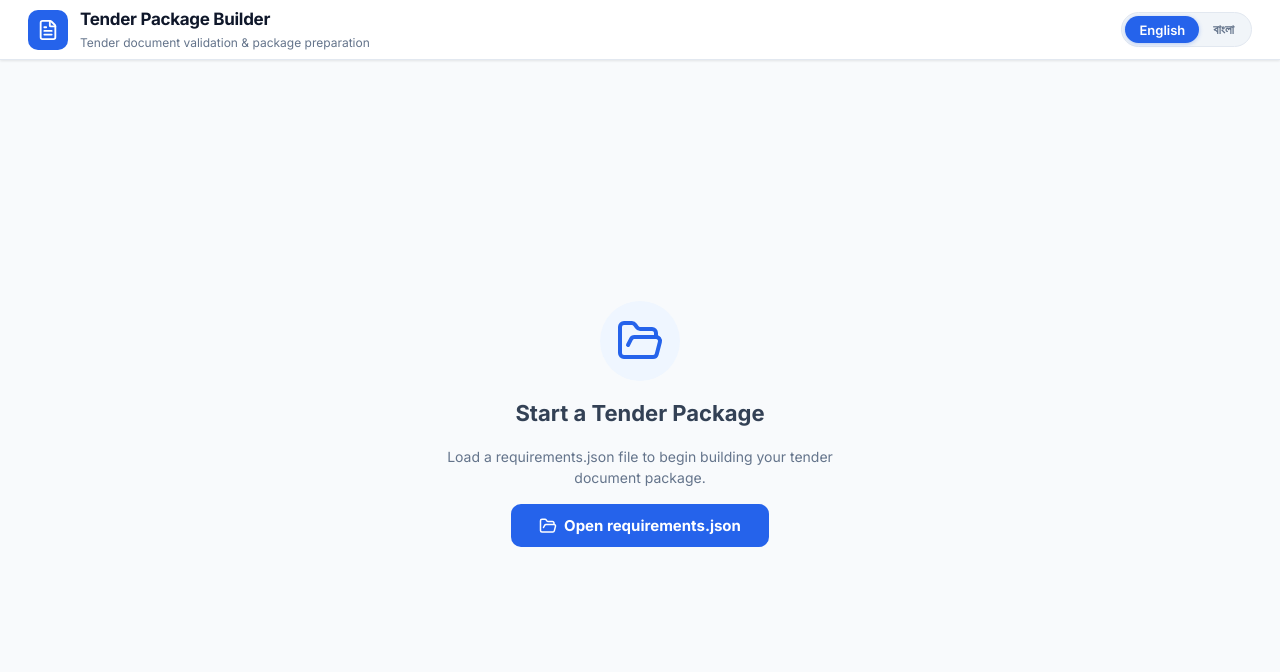
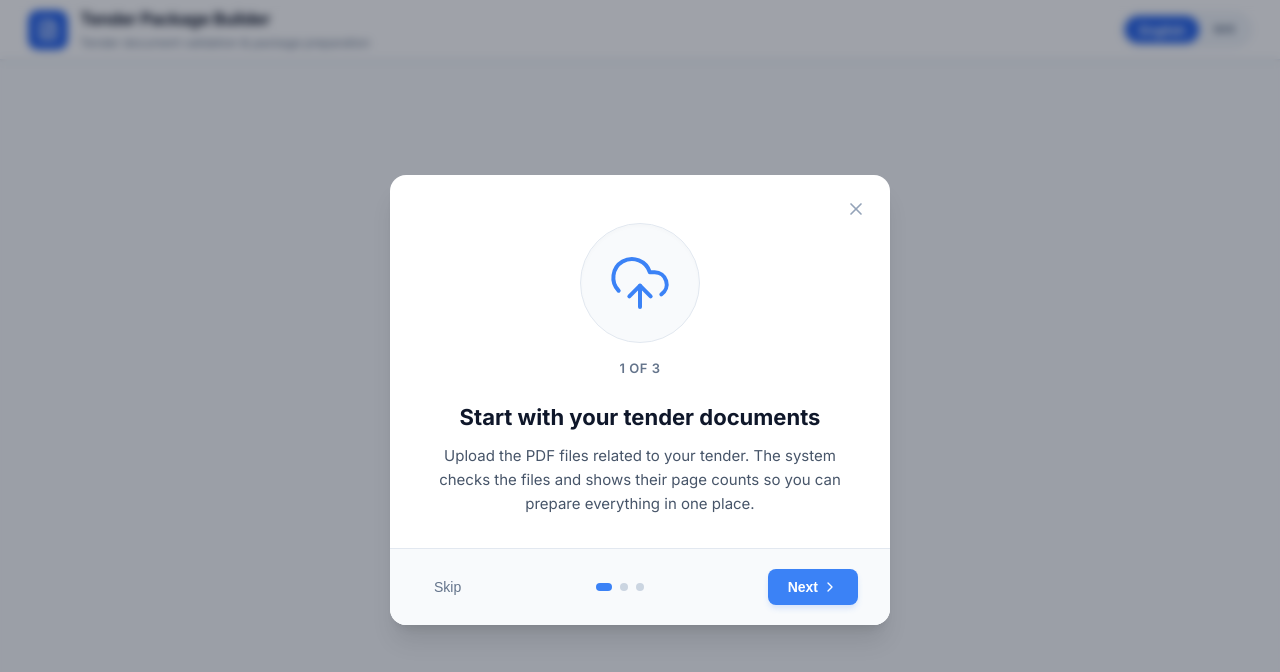
Before and after one commit to Joy185c/Devfest-261-16-010, a React (Vite) app: page / in a window 1280 px wide. Shown: the top 672 px of the page. Built offline with nearby package versions, Linux system fonts and the light colour scheme.

Commit message:
feat: implement premium 3-step bilingual onboarding flow

```diff
--- a/src/App.jsx
+++ b/src/App.jsx
@@ -5,6 +5,7 @@ import {
   hashFileBytes, findDuplicateFileIds, formatBytes, getPdfPageCount
 } from './utils/tenderUtils';
 import { generateTenderPackage } from './utils/pdfGenerator';
+import OnboardingModal from './components/OnboardingModal';
 import {
   FileText, Upload, X, CheckCircle2, AlertCircle, AlertTriangle,
   Clock, Copy, Info, Download, RefreshCw, Search,
@@ -20,6 +21,16 @@ const MAX_TOTAL_MB = 50;
 export default function App() {
   const [lang, setLang] = useState('en');
   const t = translations[lang];
+
+  // ─── Onboarding State ───────────────────────────────────────────────────
+  const [showOnboarding, setShowOnboarding] = useState(() => {
+    return localStorage.getItem('tenderPackageBuilder_onboarding_completed') !== 'true';
+  });
+
+  const handleCloseOnboarding = () => {
+    localStorage.setItem('tenderPackageBuilder_onboarding_completed', 'true');
+    setShowOnboarding(false);
+  };
 
   // ─── State ───────────────────────────────────────────────────────────────
   const [tenderData, setTenderData] = useState(null);      // { tender, requirements }
@@ -263,6 +274,8 @@ export default function App() {
   // ─── Render ───────────────────────────────────────────────────────────────
   return (
     <div className="tpb-root">
+      {showOnboarding && <OnboardingModal t={t} onClose={handleCloseOnboarding} />}
+
       {/* ── HEADER ── */}
       <header className="tpb-header">
         <div className="header-brand">
--- /dev/null
+++ b/src/components/OnboardingModal.css
@@ -0,0 +1,186 @@
+.onboarding-backdrop {
+  position: fixed;
+  inset: 0;
+  background: rgba(15, 23, 42, 0.4);
+  backdrop-filter: blur(4px);
+  display: flex;
+  align-items: center;
+  justify-content: center;
+  z-index: 9999;
+  padding: 24px;
+  animation: fadeIn 0.3s ease-out;
+}
+
+@keyframes fadeIn {
+  from { opacity: 0; }
+  to { opacity: 1; }
+}
+
+.onboarding-card {
+  background: #ffffff;
+  border-radius: 16px;
+  width: 100%;
+  max-width: 500px;
+  box-shadow: 0 20px 25px -5px rgba(0, 0, 0, 0.1), 0 8px 10px -6px rgba(0, 0, 0, 0.1);
+  position: relative;
+  overflow: hidden;
+  animation: slideUp 0.4s cubic-bezier(0.16, 1, 0.3, 1);
+  display: flex;
+  flex-direction: column;
+}
+
+@keyframes slideUp {
+  from { opacity: 0; transform: translateY(20px) scale(0.98); }
+  to { opacity: 1; transform: translateY(0) scale(1); }
+}
+
+.onboarding-close {
+  position: absolute;
+  top: 16px;
+  right: 16px;
+  background: transparent;
+  border: none;
+  color: #94a3b8;
+  cursor: pointer;
+  padding: 8px;
+  border-radius: 50%;
+  display: flex;
+  align-items: center;
+  justify-content: center;
+  transition: all 0.2s;
+  z-index: 10;
+}
+
+.onboarding-close:hover {
+  background: #f1f5f9;
+  color: #334155;
+}
+
+.onboarding-content-layout {
+  padding: 48px 32px 32px;
+  display: flex;
+  flex-direction: column;
+  align-items: center;
+  text-align: center;
+}
+
+.onboarding-visual {
+  margin-bottom: 24px;
+  display: flex;
+  flex-direction: column;
+  align-items: center;
+}
+
+.onboarding-icon-wrapper {
+  width: 120px;
+  height: 120px;
+  background: #f8fafc;
+  border-radius: 50%;
+  display: flex;
+  align-items: center;
+  justify-content: center;
+  margin-bottom: 16px;
+  box-shadow: inset 0 2px 4px rgba(0,0,0,0.02);
+  border: 1px solid #e2e8f0;
+}
+
+.onboarding-indicator-small {
+  font-size: 13px;
+  font-weight: 600;
+  color: #64748b;
+  text-transform: uppercase;
+  letter-spacing: 0.5px;
+}
+
+.onboarding-text h2 {
+  font-size: 22px;
+  font-weight: 700;
+  color: #0f172a;
+  margin: 0 0 12px 0;
+  line-height: 1.3;
+}
+
+.onboarding-text p {
+  font-size: 15px;
+  color: #475569;
+  margin: 0;
+  line-height: 1.6;
+}
+
+.onboarding-footer {
+  padding: 20px 32px;
+  background: #f8fafc;
+  border-top: 1px solid #e2e8f0;
+  display: flex;
+  align-items: center;
+  justify-content: space-between;
+}
+
+.onboarding-btn-skip {
+  background: transparent;
+  border: none;
+  color: #64748b;
+  font-size: 14px;
+  font-weight: 500;
+  cursor: pointer;
+  padding: 8px 12px;
+  border-radius: 6px;
+  transition: all 0.2s;
+}
+
+.onboarding-btn-skip:hover {
+  color: #334155;
+  background: #f1f5f9;
+}
+
+.onboarding-dots {
+  display: flex;
+  gap: 8px;
+}
+
+.onboarding-dot {
+  width: 8px;
+  height: 8px;
+  border-radius: 50%;
+  background: #cbd5e1;
+  transition: all 0.3s;
+}
+
+.onboarding-dot.active {
+  background: #3b82f6;
+  width: 16px;
+  border-radius: 4px;
+}
+
+.onboarding-btn-next {
+  background: #3b82f6;
+  color: white;
+  border: none;
+  padding: 10px 20px;
+  border-radius: 8px;
+  font-size: 14px;
+  font-weight: 600;
+  cursor: pointer;
+  display: flex;
+  align-items: center;
+  transition: all 0.2s;
+  box-shadow: 0 4px 6px -1px rgba(59, 130, 246, 0.2);
+}
+
+.onboarding-btn-next:hover {
+  background: #2563eb;
+  transform: translateY(-1px);
+  box-shadow: 0 6px 8px -1px rgba(59, 130, 246, 0.3);
+}
+
+@media (max-width: 600px) {
+  .onboarding-card {
+    max-width: 100%;
+  }
+  .onboarding-content-layout {
+    padding: 32px 20px 24px;
+  }
+  .onboarding-footer {
+    padding: 16px 20px;
+  }
+}
--- /dev/null
+++ b/src/components/OnboardingModal.jsx
@@ -0,0 +1,101 @@
+import React, { useState, useEffect } from 'react';
+import { UploadCloud, CheckCircle, FileText, X, ChevronRight, Download } from 'lucide-react';
+import './OnboardingModal.css';
+
+export default function OnboardingModal({ t, onClose }) {
+  const [step, setStep] = useState(0);
+
+  // Accessible keyboard navigation
+  useEffect(() => {
+    const handleKeyDown = (e) => {
+      if (e.key === 'Escape') {
+        onClose();
+      }
+    };
+    window.addEventListener('keydown', handleKeyDown);
+    return () => window.removeEventListener('keydown', handleKeyDown);
+  }, [onClose]);
+
+  const steps = [
+    {
+      icon: <UploadCloud size={64} color="#3b82f6" strokeWidth={1.5} />,
+      title: t.onboardStep1Title,
+      desc: t.onboardStep1Desc
+    },
+    {
+      icon: <CheckCircle size={64} color="#10b981" strokeWidth={1.5} />,
+      title: t.onboardStep2Title,
+      desc: t.onboardStep2Desc
+    },
+    {
+      icon: <FileText size={64} color="#8b5cf6" strokeWidth={1.5} />,
+      title: t.onboardStep3Title,
+      desc: t.onboardStep3Desc
+    }
+  ];
+
+  const handleNext = () => {
+    if (step < steps.length - 1) {
+      setStep(step + 1);
+    } else {
+      onClose();
+    }
+  };
+
+  return (
+    <div className="onboarding-backdrop" role="dialog" aria-modal="true" aria-labelledby="onboarding-title">
+      <div className="onboarding-card">
+        <button
+          className="onboarding-close"
+          onClick={onClose}
+          aria-label="Close onboarding"
+        >
+          <X size={20} />
+        </button>
+
+        <div className="onboarding-content-layout">
+          <div className="onboarding-visual">
+            <div className="onboarding-icon-wrapper">
+              {steps[step].icon}
+            </div>
+            <div className="onboarding-indicator-small">
+              {step + 1} of 3
+            </div>
+          </div>
+
+          <div className="onboarding-text">
+            <h2 id="onboarding-title">{steps[step].title}</h2>
+            <p>{steps[step].desc}</p>
+          </div>
+        </div>
+
+        <div className="onboarding-footer">
+          <button className="onboarding-btn-skip" onClick={onClose}>
+            {t.onboardSkip}
+          </button>
+
+          <div className="onboarding-dots">
+            {steps.map((_, idx) => (
+              <span
+                key={idx}
+                className={`onboarding-dot ${idx === step ? 'active' : ''}`}
+              />
+            ))}
+          </div>
+
+          <button className="onboarding-btn-next" onClick={handleNext}>
+            {step === steps.length - 1 ? (
+              <>
+                {t.onboardStart} <CheckCircle size={16} style={{ marginLeft: 6 }} />
+              </>
+            ) : (
+              <>
+                {t.onboardNext} <ChevronRight size={16} style={{ marginLeft: 4 }} />
+              </>
+            )}
+          </button>
+        </div>
+      </div>
+    </div>
+  );
+}
--- a/src/data/translations.js
+++ b/src/data/translations.js
@@ -113,6 +113,17 @@ export const translations = {
     // Loading states
     loadingPdf: 'Processing PDF...',
     generatingPackage: 'Generating package...',
+
+    // Onboarding
+    onboardNext: 'Next',
+    onboardSkip: 'Skip',
+    onboardStart: 'Get Started',
+    onboardStep1Title: 'Start with your tender documents',
+    onboardStep1Desc: 'Upload the PDF files related to your tender. The system checks the files and shows their page counts so you can prepare everything in one place.',
+    onboardStep2Title: 'Match documents and check everything',
+    onboardStep2Desc: 'Match each uploaded PDF with the required document. Add expiry dates when needed. The system automatically identifies missing, expired, and duplicate documents.',
+    onboardStep3Title: 'Generate your final package',
+    onboardStep3Desc: 'When every required document is ready, generate one correctly ordered PDF package with a cover page and page numbers. Then download it and submit.'
   },
   bn: {
     // Header
@@ -228,5 +239,16 @@ export const translations = {
     // Loading states
     loadingPdf: 'PDF প্রক্রিয়া করা হচ্ছে...',
     generatingPackage: 'প্যাকেজ তৈরি হচ্ছে...',
+
+    // Onboarding
+    onboardNext: 'পরবর্তী',
+    onboardSkip: 'এড়িয়ে যান',
+    onboardStart: 'শুরু করুন',
+    onboardStep1Title: 'টেন্ডার ডকুমেন্ট দিয়ে শুরু করুন',
+    onboardStep1Desc: 'আপনার টেন্ডারের প্রয়োজনীয় PDF ফাইলগুলো আপলোড করুন। সিস্টেম ফাইলগুলো যাচাই করে প্রতিটি ফাইলের পৃষ্ঠা সংখ্যা দেখাবে।',
+    onboardStep2Title: 'ডকুমেন্ট মিলিয়ে দেখুন এবং যাচাই করুন',
+    onboardStep2Desc: 'প্রতিটি PDF সঠিক প্রয়োজনীয় ডকুমেন্টের সাথে মিলিয়ে দিন। প্রয়োজন হলে মেয়াদ শেষ হওয়ার তারিখ দিন। সিস্টেম Missing, Expired এবং Duplicate ডকুমেন্ট শনাক্ত করবে।',
+    onboardStep3Title: 'চূড়ান্ত প্যাকেজ তৈরি করুন',
+    onboardStep3Desc: 'সব প্রয়োজনীয় ডকুমেন্ট প্রস্তুত হলে একটি সঠিক ক্রমে সাজানো PDF package তৈরি করুন। এতে cover page ও page numbers থাকবে। এরপর এটি download করে submit করুন।'
   }
 };
```
